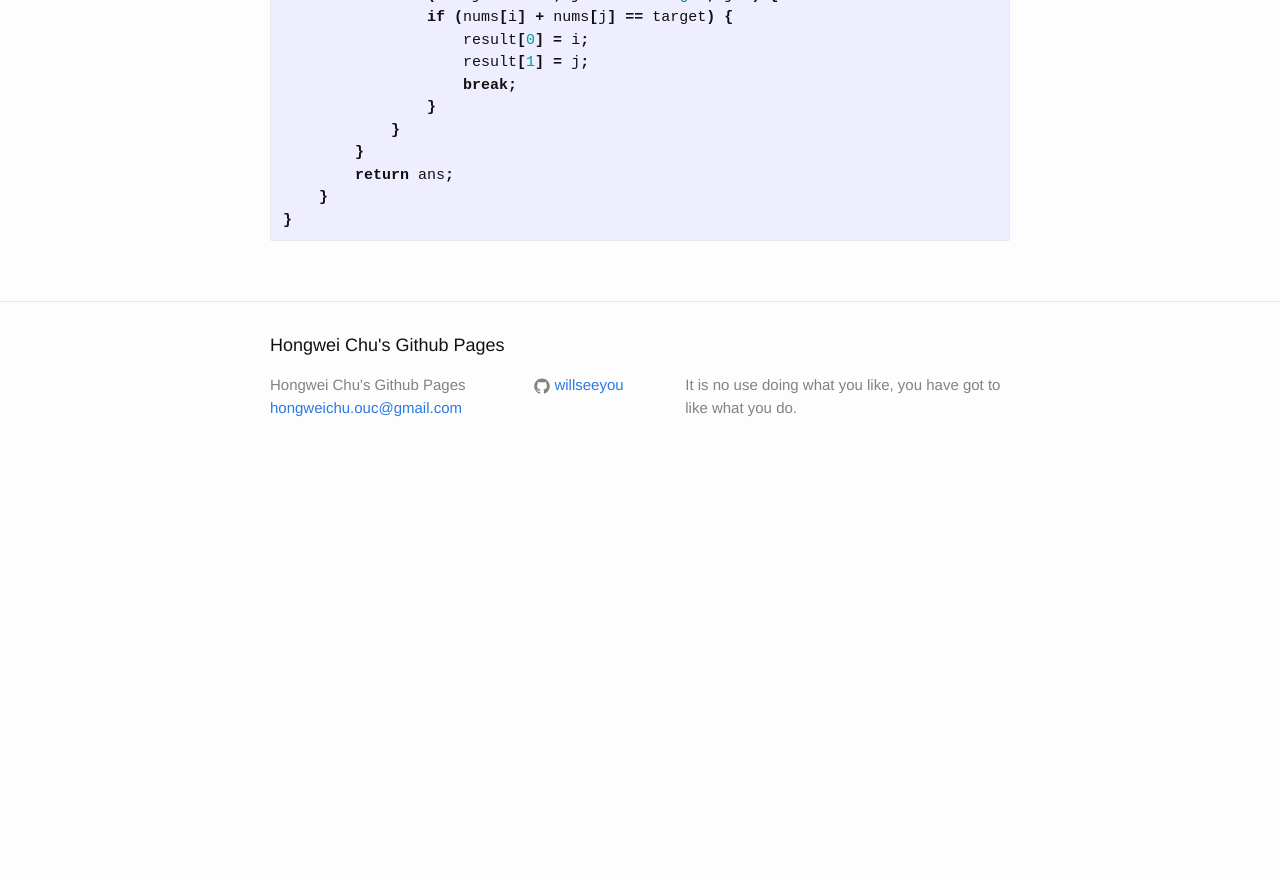
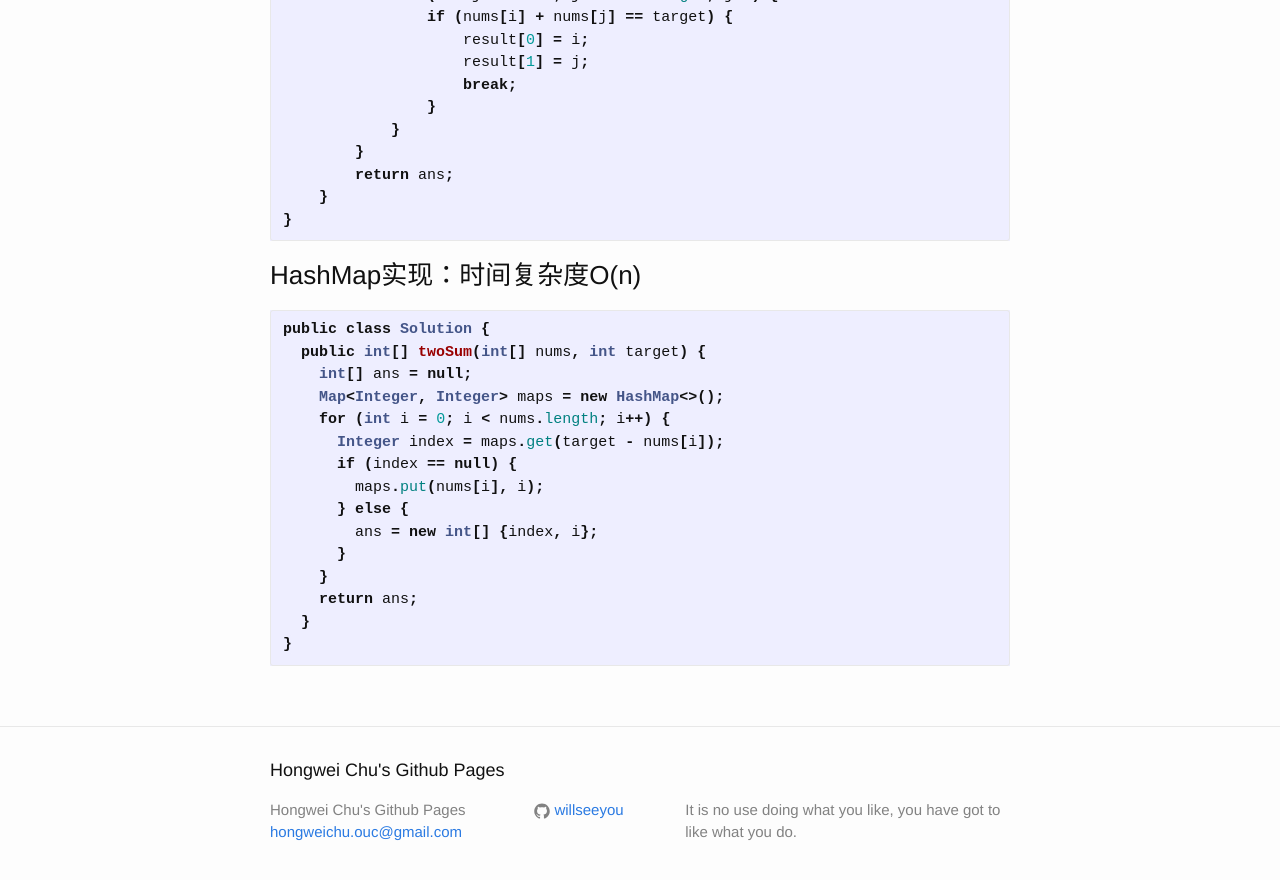
Before and after one commit to willseeyou/willseeyou.github.io, a Jekyll site: the page built from _posts/leetcode/2016-02-24-leetcode-twosum.md, in a window 1280 px wide and 900 px high, scrolled down 646 px. Shown: the top 880 px of the window. Built offline with Jekyll 4.4.1, drawn with Linux system fonts in a browser that asks for light colours; before the commit the page ends 1125 px from its top, so only the background shows below that.

Commit message:
add more efficient implementation

```diff
--- a/_posts/leetcode/2016-02-24-leetcode-twosum.md
+++ b/_posts/leetcode/2016-02-24-leetcode-twosum.md
@@ -36,3 +36,23 @@ public class Solution {
     }
 }
 ~~~
+
+### HashMap实现：时间复杂度O(n)
+
+~~~java
+public class Solution {
+  public int[] twoSum(int[] nums, int target) {
+    int[] ans = null;
+    Map<Integer, Integer> maps = new HashMap<>();
+    for (int i = 0; i < nums.length; i++) {
+      Integer index = maps.get(target - nums[i]);
+      if (index == null) {
+        maps.put(nums[i], i);
+      } else {
+        ans = new int[] {index, i};
+      }
+    }
+    return ans;
+  }
+}
+~~~
```
